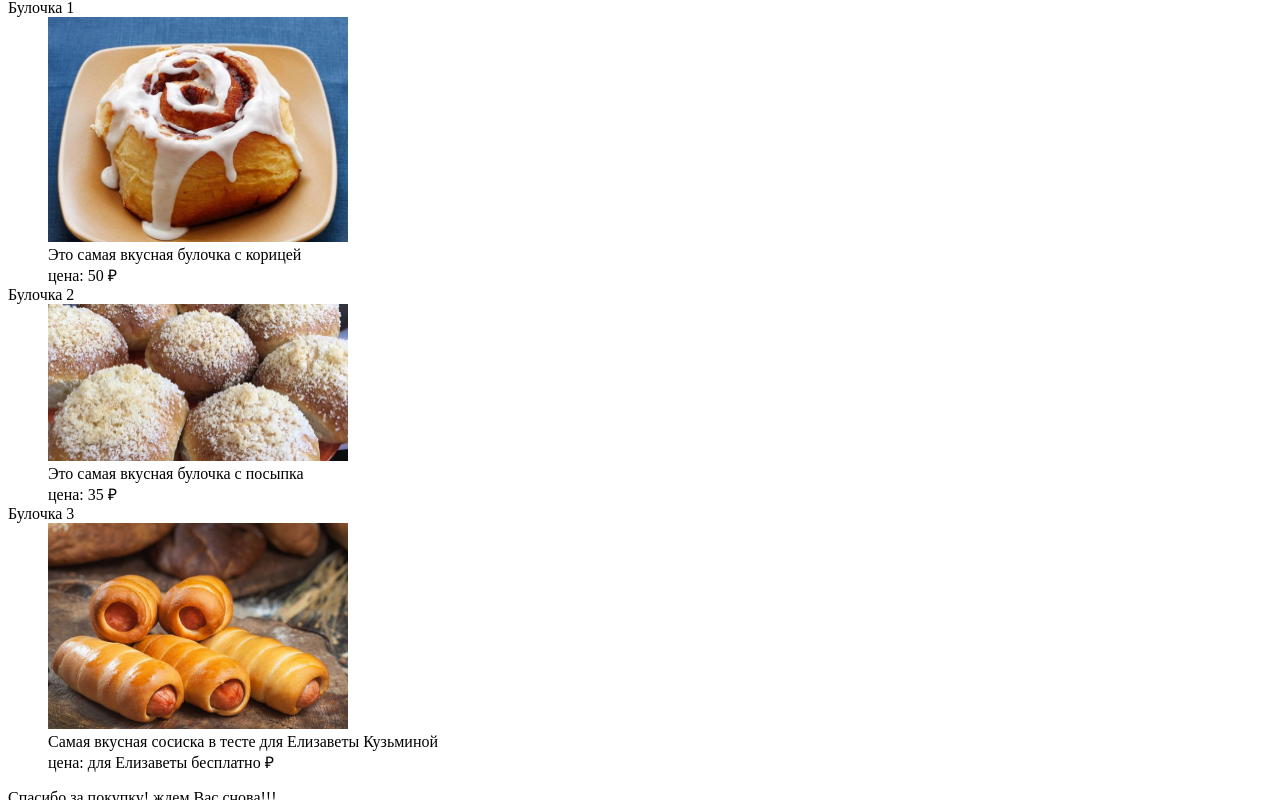
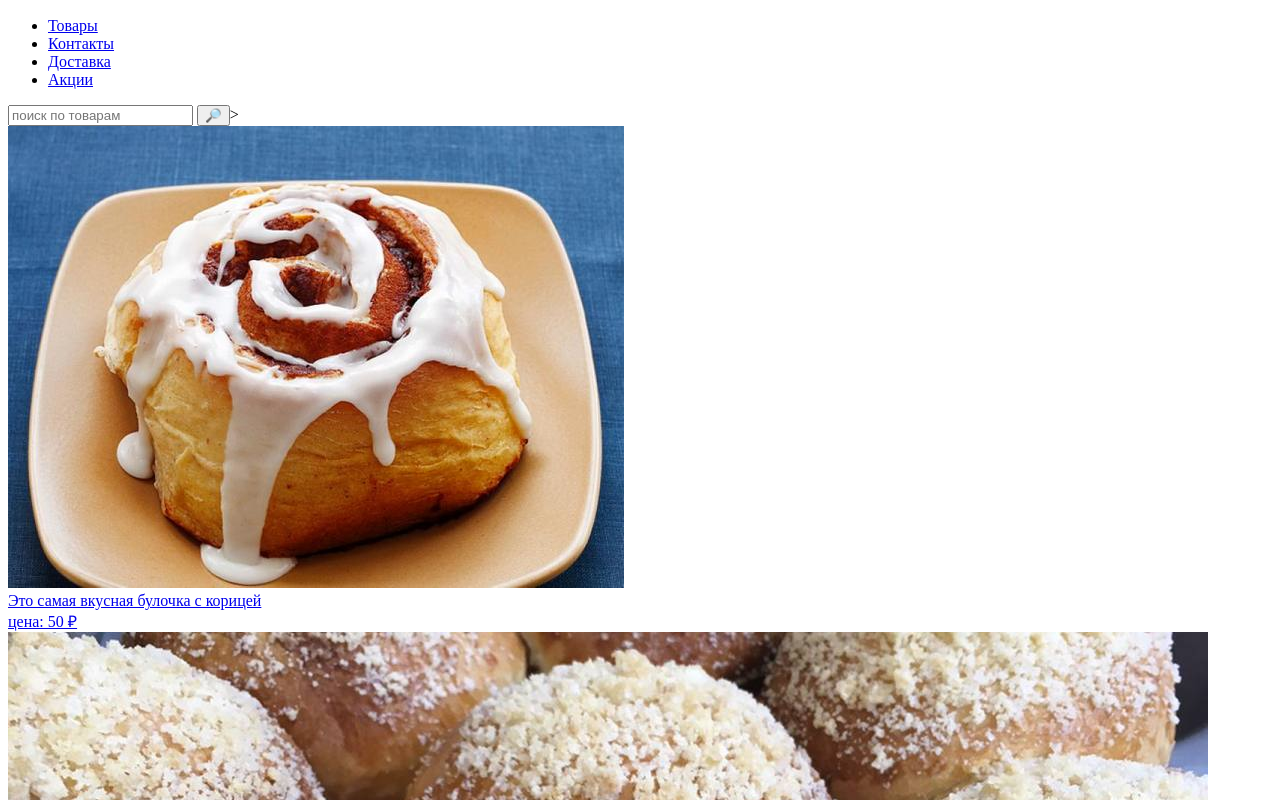
Before and after one commit to Iamdashulya/lab1, a plain HTML site: page index.html in a window 1280 px wide. Shown: the part 107-907 px from the top of the page. Drawn offline with Linux system fonts and the light colour scheme.

Commit message:
Перевод главной страницы на семантическую вёрстку

```diff
--- a/index.html
+++ b/index.html
@@ -11,30 +11,43 @@
          Пекарня с самыми вкусными и свежими булочками
          часы работы: 8:00 - 21:00
          м.Студенческая
+         <div class='info'>Телефон: 89562358970</div>
      </header>
-        <h1>Пекарня</h1>
-        <dl>
-            <dt>Булочка 1</dt>
-            <dd>
-                <img src="bulochka1.jpg" width="300"><br>
-                Это самая вкусная булочка с корицей <br>
-                цена: 50 &#8381;
-            </dd>
-         <dt> Булочка 2</dt>
-         <dd>
-            <img src="bulka.jpg" width="300"><br>
-            Это самая вкусная булочка с посыпка <br>
-            цена: 35 &#8381;
-        </dd>
-           <dt>Булочка 3</dt>
-           <dd>
-            <img src="sosiso4ka.jpg" width="300"><br>
-            Самая вкусная сосиска в тесте для Елизаветы Кузьминой<br>
-            цена: для Елизаветы бесплатно &#8381;
-           </dd>
-        </dl>
+        <h1>Пекарня с булочками</h1>
+        <nav class="main menu">
+            <ul>
+                <li><a href="index.html">Товары</a> </li>
+                <li><a href="contacts.html">Контакты</a> </li>
+                <li><a href="delivery.html">Доставка</a> </li>
+                <li><a href="promotions.html">Акции</a> </li>
+            </ul>
+            <div class="searchbox">
+                <input type="search" placeholder="поиск по товарам">
+                <button>&#x1F50E;</button>>
+            </div>
+        </nav>
+        <main>
+        <div class="card">
+            <a href="product1.html">
+                <div class="image"><img src="bulochka1.jpg"><div>
+                    <div class="product-name">Это самая вкусная булочка с корицей</div>
+                    <div class="price"> цена: 50 &#8381;</div>
+            </a>
+        </div>
+        <div class="card">
+            <a href="product1.html">
+                <div class="image"><img src="bulka.jpg"><div>
+                    <div class="product-name">Это самая вкусная булочка с посыпкой</div>
+                    <div class="price"> цена: 35 &#8381;</div>
+        <div class="card">
+            <a href="product1.html">
+                <div class="image"><img src="sosiso4ka.jpg"><div>
+                    <div class="product-name"> Самая вкусная сосиска в тесте для Елизаветы Кузьминой</div>
+                    <div class="price">  цена: для Елизаветы бесплатно &#8381;  </div>
+        </main>
     <footer>
         Спасибо за покупку! ждем Вас снова!!!
+        &copy; Отличная пекарня! Наши булочки накормили более тысячи людей!
     </footer>
     </body>
     </html>
```
